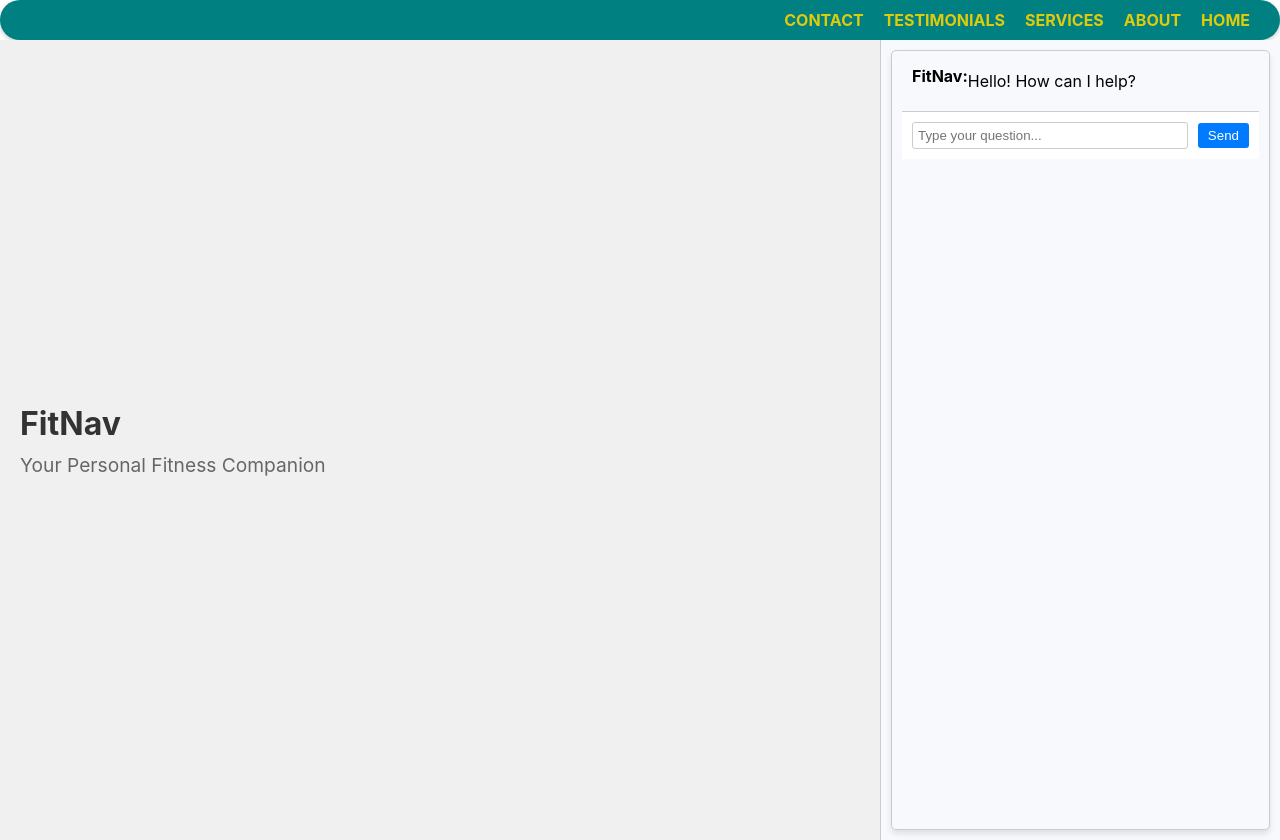
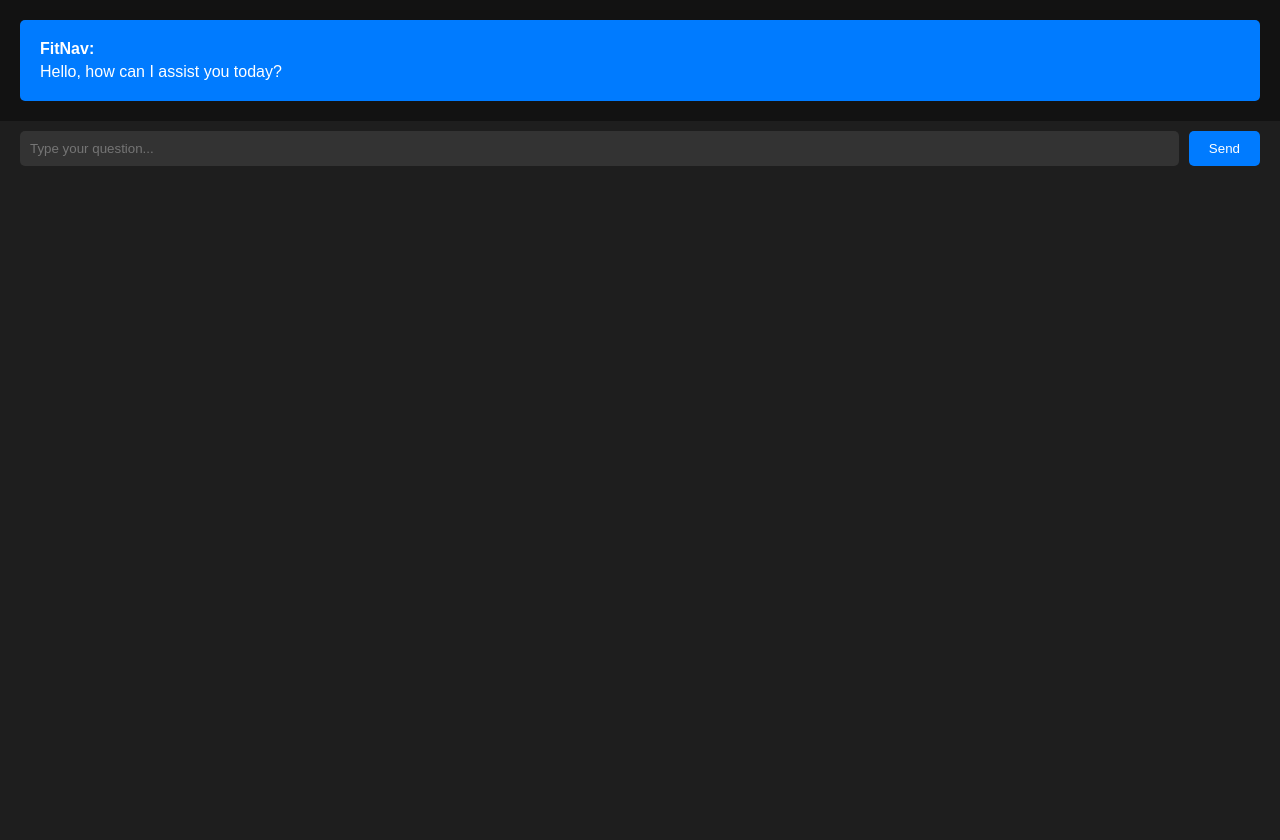
Before and after one commit to iamanishsrivastava/FitNav, a React (Create React App) app: page / in a window 1280 px wide. After the commit the page ends 800 px from the top, so only its background shows below. Built offline with nearby package versions, Linux system fonts and the light colour scheme.

Commit message:
User Interface Updated

```diff
--- a/src/Home.css
+++ b/src/Home.css
@@ -1,97 +1,43 @@
-/* Default Styling */
+/* Home.css */
 * {
   margin: 0;
   padding: 0;
   box-sizing: border-box;
 }
 
-/* Home.css */
-.home {
-  display: flex;
-  justify-content: space-between;
-  align-items: stretch;
-  height: 100vh;
-}
-
-.content-section {
-  display: flex;
-  flex: 1;
-}
-
-.left-section {
-  flex: 1;
-  display: flex;
-  align-items: center;
-  padding: 20px;
-  background-color: #f0f0f0;
-}
-
-.fitnav-info {
-  text-align: left;
-}
-
-.fitnav-info h2 {
-  font-size: 2rem;
-  color: #333;
-  margin-bottom: 10px;
-}
-
-.fitnav-info p {
-  font-size: 1.2rem;
-  color: #666;
-}
-
-.right-section {
-  position: relative;
-  width: 50%;
-  background-color: #f7f9fc;
-  display: flex;
-  flex-direction: column;
-  justify-content: space-between;
-  padding: 10px;
-  border-left: 1px solid #ccc;
-  position: sticky;
-  top: 0;
-}
-
-.open {
-  width: 70%;
-  max-width: 400px;
+body {
+  font-family: Arial, sans-serif;
+  background-color: #1e1e1e; /* Dark background color */
+  color: #ffffff; /* Text color for dark mode */
+   /* overflow: hidden; Prevent body scroll  */
 }
 
 
-/* Chat Application */
+/* Chat Container */
+.chat-container {
+  position: absolute;
+  top: 0;
+  right: 0;
+  width: 100vw;
+  max-height: 80vh; /* Set a maximum height for the chat container */
+  background-color: #121212;
+  border-radius: 0;
+  box-shadow: none;
+  overflow-y: auto;
+  transition: width 0.3s;
+  z-index: 0;
+}
 
-.chat-container {
-  height: 100%;
-  background-color: #f7f9fc;
-  padding: 10px;
-  border: 1px solid #ccc;
-  border-radius: 5px;
-  box-shadow: 0 4px 6px rgba(0, 0, 0, 0.1);
+/* Chat Messages */
+.chat-messages {
+  padding: 20px;
+  overflow-x: hidden;
+  overflow-y: auto; /* Enable vertical scrolling within the chat messages */
+  max-height: calc(80vh - 50px); /* Adjust maximum height to accommodate search bar */
 }
 
 .chat-message {
-  margin-bottom: 10px;
-  padding: 5px 10px;
-  border-radius: 5px;
-  color: black;
-  display: flex;
-  justify-content: flex-start;
-}
-
-.fitnav {
-  background-color: #60a5fa;
-  color: white;
-  padding: 5px 10px;
-  border-radius: 5px;
-}
-
-.user {
-  background-color: #f0f0f0;
-  padding: 5px 10px;
-  border-radius: 5px;
-  text-align: left;
+  margin-bottom: 20px;
 }
 
 .message-sender {
@@ -99,34 +45,85 @@
 }
 
 .message-text {
-  margin: 5px 0;
+  margin-top: 5px;
+  color: #ffffff; /* Text color for dark mode */
 }
 
+/* Search Bar */
 .search-bar {
-  margin-top: auto;
   display: flex;
   align-items: center;
   justify-content: space-between;
-  padding: 10px;
-  background-color: #fff;
-  border-top: 1px solid #ccc;
+  padding: 10px 20px;
+  background-color: #1e1e1e; /* Dark background color */
 }
 
 .search-bar input {
   flex: 1;
-  padding: 5px;
-  border: 1px solid #ccc;
-  border-radius: 3px;
+  padding: 10px;
+  border: none;
+  border-radius: 5px;
+  background-color: #333333; /* Dark input background color */
+  color: #ffffff; /* Text color for dark mode */
 }
 
 .search-bar button {
   margin-left: 10px;
-  padding: 5px 10px;
+  padding: 10px 20px;
   background-color: #007bff;
-  color: #fff;
+  color: #ffffff; /* Text color for dark mode */
   border: none;
-  border-radius: 3px;
+  border-radius: 5px;
   cursor: pointer;
+  transition: background-color 0.3s;
 }
 
-/* ... (rest of your styles) */
+.search-bar button:hover {
+  background-color: #0056b3;
+}
+
+/* FitNav Message */
+.chat-message.FitNav {
+  background-color: #007bff; /* Blue color for FitNav message */
+  border-radius: 5px;
+  padding: 20px;
+  margin: 0;
+  text-align: left;
+  box-shadow: none;
+}
+
+/* User Message */
+.chat-message.You {
+  background-color: #1a1a1a; /* Dark color for user message */
+  border-radius: 5px;
+  padding: 20px;
+  margin: 0;
+  text-align: right;
+  box-shadow: none;
+}
+
+/* Chat Container Open */
+.chat-container.open {
+  width: 100vw; /* Full viewport width */
+}
+
+/* Mode Toggle */
+.mode-toggle {
+  position: absolute;
+  top: 10px;
+  right: 10px;
+  z-index: 1000; /* Ensure the button appears above other content */
+}
+
+.mode-toggle button {
+  background-color: transparent;
+  border: none;
+  color: #ffffff; /* Text color for dark mode */
+  cursor: pointer;
+  font-size: 16px;
+  transition: color 0.3s;
+}
+
+.mode-toggle button:hover {
+  color: #007bff; /* Blue color for dark mode button on hover */
+}
--- a/src/Home.js
+++ b/src/Home.js
@@ -1,38 +1,48 @@
-import React, { useState, useEffect } from 'react';
+import React, { useState, useEffect, useRef } from 'react';
 import './Home.css';
 
 function Home() {
-  const [isChatOpen, setIsChatOpen] = useState(true); // Always open by default
   const [searchQuery, setSearchQuery] = useState('');
-  const [chatMessages, setChatMessages] = useState([
-    // Initial message from FitNav
-    { sender: 'FitNav', text: ' Hello! How can I help?' },
-  ]);
+  const [chatMessages, setChatMessages] = useState([]);
 
+  // Refs to chat container and chat messages
+  const chatContainerRef = useRef(null);
+  const chatMessagesRef = useRef(null);
+
+  // Function to handle user message submission
   const handleSearch = () => {
     if (searchQuery.trim() !== '') {
-      setChatMessages((prevMessages) => [
-        ...prevMessages,
-        { sender: 'You', text: searchQuery },
-      ]);
+      const newMessage = { sender: 'You', text: searchQuery };
+      setChatMessages((prevMessages) => [...prevMessages, newMessage]);
       setSearchQuery('');
     }
   };
 
+  // Function to handle input change
   const handleInputChange = (e) => {
     setSearchQuery(e.target.value);
   };
 
+  // Effect to auto-scroll to the last message
+  useEffect(() => {
+    chatContainerRef.current.scrollTop = chatMessagesRef.current.clientHeight;
+  }, [chatMessages]);
+
+  // Effect to display FitNav's initial message
+  useEffect(() => {
+    if (chatMessages.length === 0) {
+      const initialMessage = {
+        sender: 'FitNav',
+        text: 'Hello, how can I assist you today?',
+      };
+      setChatMessages([initialMessage]);
+    }
+  }, []);
+
   return (
     <section className="home">
-      <div className="left-section">
-        <div className="fitnav-info">
-          <h2>FitNav</h2>
-          <p>Your Personal Fitness Companion</p>
-        </div>
-      </div>
-      <div className={`right-section ${isChatOpen ? 'open' : ''}`}>
-        <div className="chat-container">
+      <div className="chat-container" ref={chatContainerRef}>
+        <div className="chat-messages" ref={chatMessagesRef}>
           {chatMessages.map((message, index) => (
             <div className={`chat-message ${message.sender}`} key={index}>
               <span className="message-sender">
@@ -41,6 +51,7 @@ function Home() {
               <p className="message-text">{message.text}</p>
             </div>
           ))}
+        </div>
         <div className="search-bar">
           <input
             type="text"
@@ -56,7 +67,6 @@ function Home() {
           <button onClick={handleSearch}>Send</button>
         </div>
       </div>
-      </div>
     </section>
   );
 }
--- a/src/Navbar.css
+++ b/src/Navbar.css
@@ -1,6 +1,7 @@
 .navbar {
+  position: sticky;
   background-color: teal;
-  border-radius: 25px;
+  border-radius: 10px;
   padding: 10px 20px;
   display: flex;
   justify-content: flex-end;
--- a/src/Navbar.js
+++ b/src/Navbar.js
@@ -1,17 +1,19 @@
 import React from "react";
 import './Navbar.css';
 
+
+import Contact from './Contact.js';
 
 const Navbar = () => {
   return (
     <header>
       <nav className="navbar">
         <ul>
-          <li><a href="Contact.html">Contact</a></li>
-          <li><a href="Testimonial.html">Testimonials</a></li>
-          <li><a href="Services.html">Services</a></li>
-          <li><a href="About.html">About</a></li>
-          <li><a href="Home.html">Home</a></li>
+          <li><a href="./Contact.js">Contact</a></li>
+          <li><a href="#Testimonial.html">Testimonials</a></li>
+          <li><a href="#Services.html">Services</a></li>
+          <li><a href="#About.html">About</a></li>
+          <li><a href="#Home.html">Home</a></li>
         </ul>
       </nav>
     </header>
```
Lines whose indentation alone changed are shown as unchanged.
